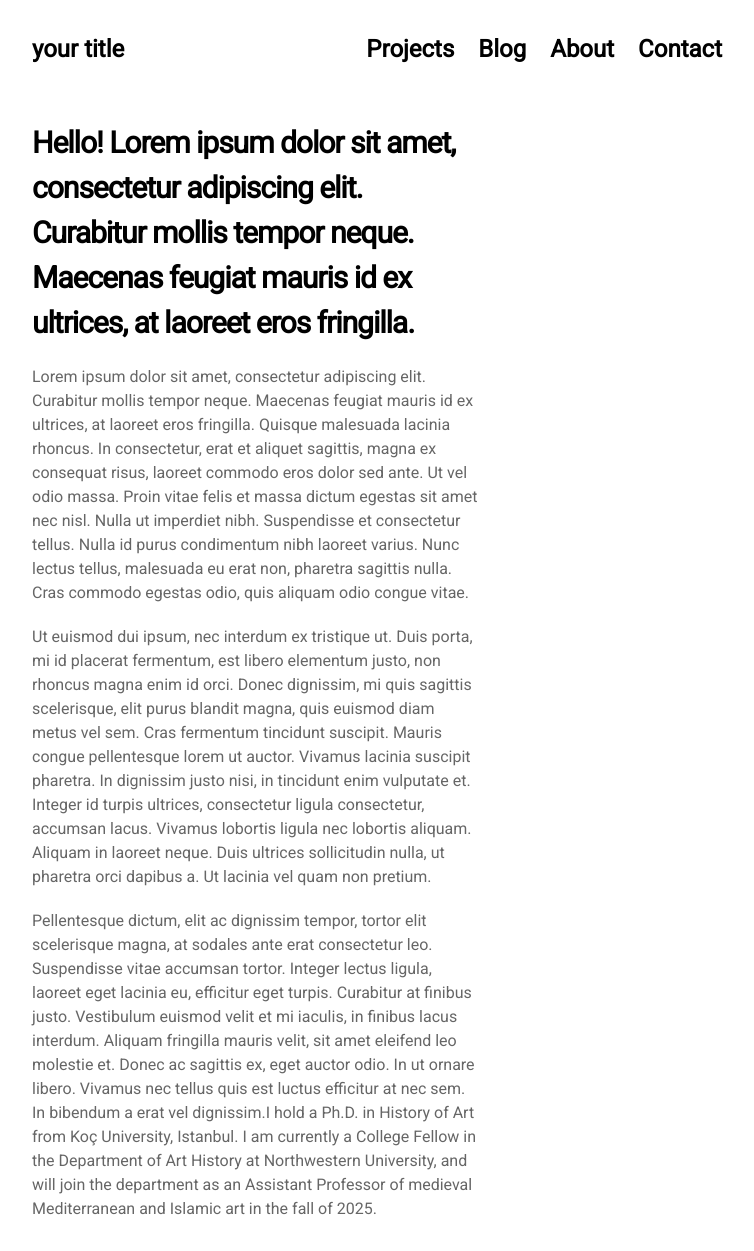
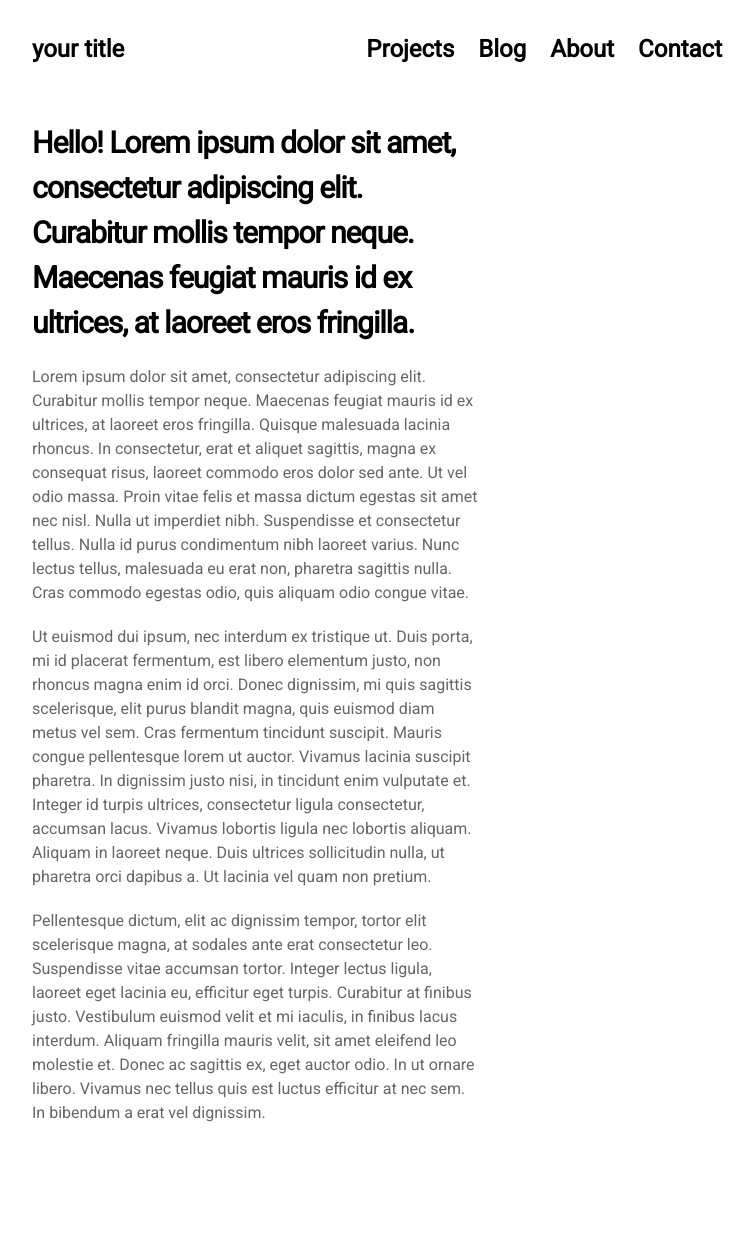
Before and after one commit to besener/besener.github.io, a Jekyll site: the page built from about.html, in a window 1280 px wide. Shown: the whole page, without its empty margins (263-1017 px from the left). Built offline with Jekyll 4.4.1, drawn with Linux system fonts in a browser that asks for light colours; nearby versions of some CDN libraries; after the commit the page ends 1155 px from its top, so only the background shows below that.

Commit message:
Update settings.yml

```diff
--- a/_data/settings.yml
+++ b/_data/settings.yml
@@ -48,8 +48,7 @@ about: >
 
     Ut euismod dui ipsum, nec interdum ex tristique ut. Duis porta, mi id placerat fermentum, est libero elementum justo, non rhoncus magna enim id orci. Donec dignissim, mi quis sagittis scelerisque, elit purus blandit magna, quis euismod diam metus vel sem. Cras fermentum tincidunt suscipit. Mauris congue pellentesque lorem ut auctor. Vivamus lacinia suscipit pharetra. In dignissim justo nisi, in tincidunt enim vulputate et. Integer id turpis ultrices, consectetur ligula consectetur, accumsan lacus. Vivamus lobortis ligula nec lobortis aliquam. Aliquam in laoreet neque. Duis ultrices sollicitudin nulla, ut pharetra orci dapibus a. Ut lacinia vel quam non pretium.
 
-    Pellentesque dictum, elit ac dignissim tempor, tortor elit scelerisque magna, at sodales ante erat consectetur leo. Suspendisse vitae accumsan tortor. Integer lectus ligula, laoreet eget lacinia eu, efficitur eget turpis. Curabitur at finibus justo. Vestibulum euismod velit et mi iaculis, in finibus lacus interdum. Aliquam fringilla mauris velit, sit amet eleifend leo molestie et. Donec ac sagittis ex, eget auctor odio. In ut ornare libero. Vivamus nec tellus quis est luctus efficitur at nec sem. In bibendum a erat vel dignissim.I hold a Ph.D. in History of Art from Koç University, Istanbul. I am currently a College Fellow in the Department of Art History at Northwestern University, and will join the department as an Assistant Professor of medieval Mediterranean and Islamic art in the fall of 2025.
-
+    Pellentesque dictum, elit ac dignissim tempor, tortor elit scelerisque magna, at sodales ante erat consectetur leo. Suspendisse vitae accumsan tortor. Integer lectus ligula, laoreet eget lacinia eu, efficitur eget turpis. Curabitur at finibus justo. Vestibulum euismod velit et mi iaculis, in finibus lacus interdum. Aliquam fringilla mauris velit, sit amet eleifend leo molestie et. Donec ac sagittis ex, eget auctor odio. In ut ornare libero. Vivamus nec tellus quis est luctus efficitur at nec sem. In bibendum a erat vel dignissim.
 
 contact: >
 
```
